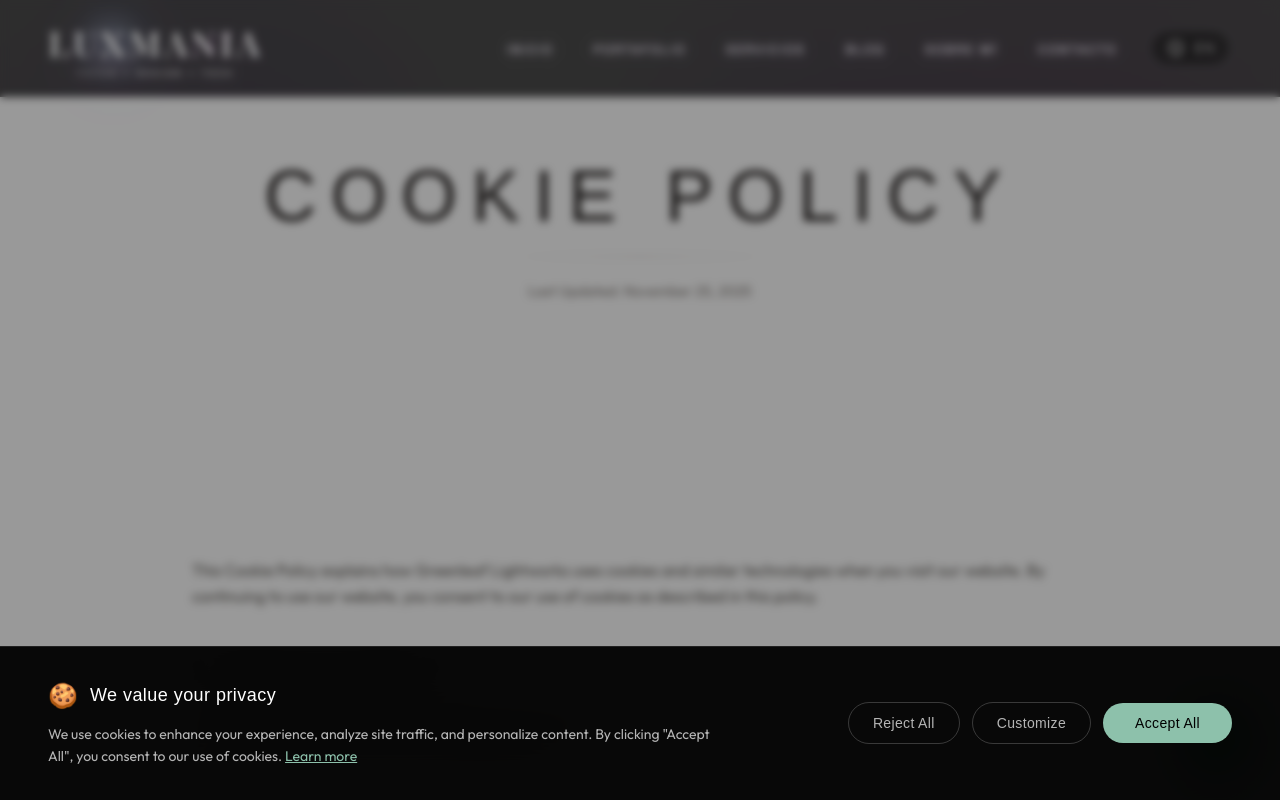
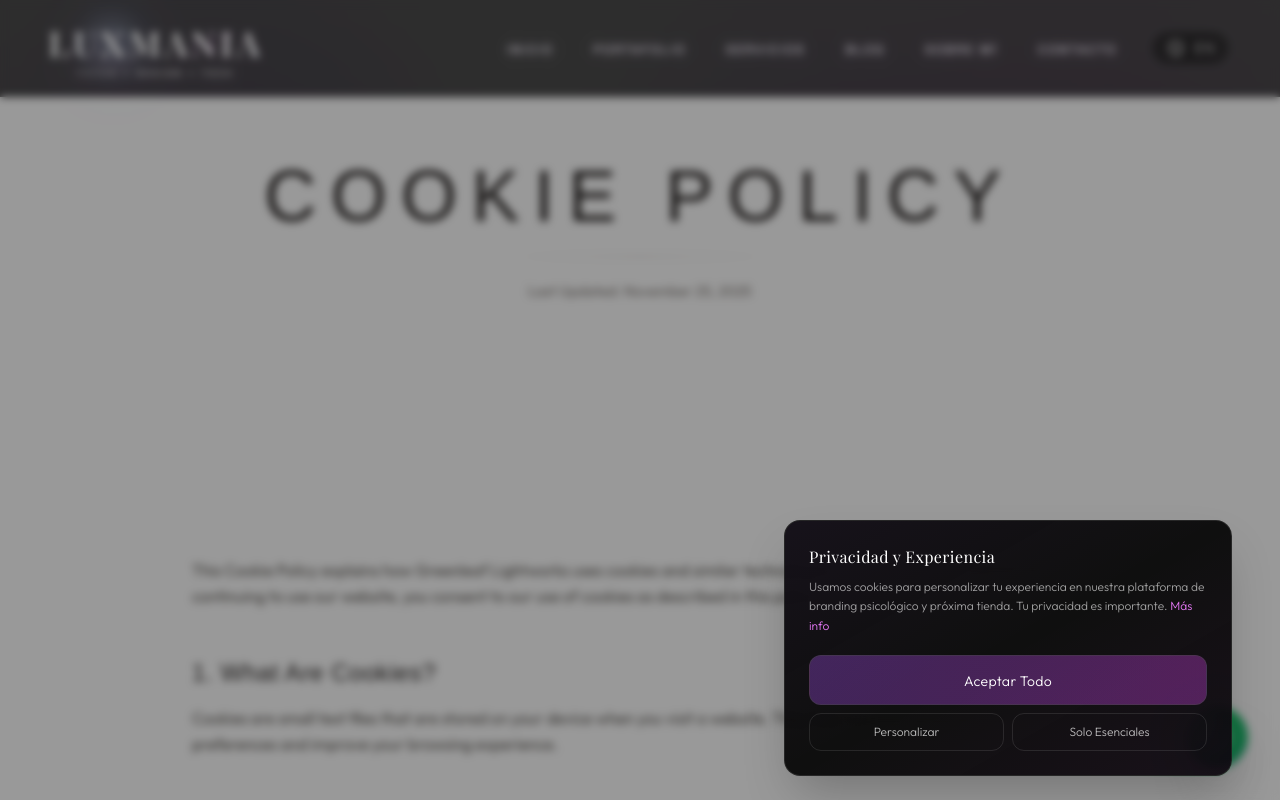
Before and after one commit to noirpraxis-dotcom/luis-virrueta-web, a React (Vite) app: page /cookie-policy in a window 1280 px wide. Shown: the top 800 px of the page. Built offline with nearby package versions, Linux system fonts and the light colour scheme.

Commit message:
COOKIES PREMIUM

```diff
--- a/src/components/CookieBanner.jsx
+++ b/src/components/CookieBanner.jsx
@@ -59,72 +59,86 @@ const CookieBanner = () => {
             onClick={() => setShowBanner(false)}
           />
 
-          {/* Banner */}
+          {/* Banner - PREMIUM MINIMALISTA */}
           <motion.div
             initial={{ y: 100, opacity: 0 }}
             animate={{ y: 0, opacity: 1 }}
             exit={{ y: 100, opacity: 0 }}
-            transition={{ duration: 0.5, ease: [0.76, 0, 0.24, 1] }}
-            className="fixed bottom-0 left-0 right-0 z-[101]"
+            transition={{ duration: 0.6, ease: [0.76, 0, 0.24, 1] }}
+            className="fixed bottom-6 left-6 right-6 lg:left-auto lg:right-12 lg:max-w-md z-[101]"
           >
-            <div className="bg-black/95 backdrop-blur-xl border-t border-white/10">
-              <div className="max-w-7xl mx-auto px-6 py-8 lg:px-12">
+            <div className="relative overflow-hidden rounded-2xl bg-black/90 backdrop-blur-2xl border border-white/10 shadow-2xl">
+              {/* Glow sutil */}
+              <div className="absolute inset-0 bg-gradient-to-br from-purple-500/5 via-transparent to-fuchsia-500/5" />
+
+              <div className="relative p-6">
                 {!showCustomize ? (
-                  <div className="flex flex-col lg:flex-row items-center justify-between gap-6">
-                    {/* Text Content */}
-                    <div className="flex-1 text-center lg:text-left">
-                      <div className="flex items-center justify-center lg:justify-start gap-3 mb-3">
-                        <span className="text-2xl">🍪</span>
-                        <h3
-                          className="text-white text-lg font-light tracking-wide"
-                          style={{ fontFamily: 'Gotham, sans-serif' }}
-                        >
-                          {t('cookies.title')}
-                        </h3>
-                      </div>
-                      <p className="text-white/70 text-sm leading-relaxed max-w-2xl">
-                        {t('cookies.description')}{' '}
+                  <div className="space-y-5">
+                    {/* Header minimalista */}
+                    <div>
+                      <h3 className="text-white text-base font-light tracking-wide mb-2 font-display">
+                        Privacidad y Experiencia
+                      </h3>
+                      <p className="text-white/60 text-xs font-light leading-relaxed">
+                        Usamos cookies para personalizar tu experiencia en nuestra plataforma de branding psicológico y próxima tienda. Tu privacidad es importante.{' '}
                         <Link
-                          to="/privacy-policy"
-                          className="text-[#8dc1ab] hover:text-[#7ab09a] underline transition-colors"
+                          to="/politica-privacidad"
+                          className="text-fuchsia-400 hover:text-fuchsia-300 underline-offset-2 hover:underline transition-all"
                           onClick={() => setShowBanner(false)}
                         >
-                          {t('cookies.learnMore')}
+                          Más info
                         </Link>
                       </p>
                     </div>
 
-                    {/* Action Buttons */}
-                    <div className="flex flex-wrap items-center justify-center gap-3">
+                    {/* Botones premium */}
+                    <div className="flex flex-col gap-2">
                       <motion.button
                         whileHover={{ scale: 1.02 }}
                         whileTap={{ scale: 0.98 }}
-                        onClick={handleRejectAll}
-                        className="px-6 py-2.5 text-white/70 hover:text-white border border-white/20 hover:border-white/40 rounded-full text-sm font-light tracking-wide transition-all duration-300"
-                        style={{ fontFamily: 'Gotham, sans-serif' }}
+                        onClick={handleAcceptAll}
+                        className="group relative overflow-hidden w-full px-5 py-3 rounded-xl bg-gradient-to-r from-purple-500/20 to-fuchsia-500/20 border border-white/10 hover:border-white/30 transition-all duration-300"
                       >
-                        {t('cookies.rejectAll')}
+                        <motion.div
+                          animate={{
+                            backgroundPosition: ['0% 50%', '100% 50%', '0% 50%']
+                          }}
+                          transition={{
+                            duration: 5,
+                            repeat: Infinity,
+                            ease: "linear"
+                          }}
+                          className="absolute inset-0 opacity-0 group-hover:opacity-100 transition-opacity"
+                          style={{
+                            background: 'linear-gradient(135deg, #a855f7 0%, #d946ef 50%, #a855f7 100%)',
+                            backgroundSize: '200% 200%',
+                            opacity: 0.15
+                          }}
+                        />
+                        <span className="relative text-white text-sm font-light tracking-wide">
+                          Aceptar Todo
+                        </span>
                       </motion.button>
 
-                      <motion.button
-                        whileHover={{ scale: 1.02 }}
-                        whileTap={{ scale: 0.98 }}
-                        onClick={() => setShowCustomize(true)}
-                        className="px-6 py-2.5 text-white/70 hover:text-white border border-white/20 hover:border-white/40 rounded-full text-sm font-light tracking-wide transition-all duration-300"
-                        style={{ fontFamily: 'Gotham, sans-serif' }}
-                      >
-                        {t('cookies.customize')}
-                      </motion.button>
+                      <div className="flex gap-2">
+                        <motion.button
+                          whileHover={{ scale: 1.02 }}
+                          whileTap={{ scale: 0.98 }}
+                          onClick={() => setShowCustomize(true)}
+                          className="flex-1 px-4 py-2.5 text-white/70 hover:text-white text-xs font-light border border-white/10 hover:border-white/20 rounded-xl transition-all duration-300"
+                        >
+                          Personalizar
+                        </motion.button>
 
-                      <motion.button
-                        whileHover={{ scale: 1.02, boxShadow: '0 0 20px rgba(141, 193, 171, 0.3)' }}
-                        whileTap={{ scale: 0.98 }}
-                        onClick={handleAcceptAll}
-                        className="px-8 py-2.5 bg-[#8dc1ab] text-black rounded-full text-sm font-medium tracking-wide transition-all duration-300 hover:bg-[#7ab09a]"
-                        style={{ fontFamily: 'Gotham, sans-serif' }}
-                      >
-                        {t('cookies.acceptAll')}
-                      </motion.button>
+                        <motion.button
+                          whileHover={{ scale: 1.02 }}
+                          whileTap={{ scale: 0.98 }}
+                          onClick={handleRejectAll}
+                          className="flex-1 px-4 py-2.5 text-white/70 hover:text-white text-xs font-light border border-white/10 hover:border-white/20 rounded-xl transition-all duration-300"
+                        >
+                          Solo Esenciales
+                        </motion.button>
+                      </div>
                     </div>
                   </div>
                 ) : (
@@ -155,96 +169,93 @@ const CustomizePreferences = ({ onSave, onBack, t }) => {
     <motion.div
       initial={{ opacity: 0, y: 20 }}
       animate={{ opacity: 1, y: 0 }}
-      className="space-y-6"
+      className="space-y-5"
     >
-      <div className="text-center lg:text-left">
-        <h3
-          className="text-white text-xl font-light tracking-wide mb-2"
-          style={{ fontFamily: 'Gotham, sans-serif' }}
-        >
-          {t('cookies.preferencesTitle')}
+      <div>
+        <h3 className="text-white text-base font-light tracking-wide mb-2 font-display">
+          Preferencias de Cookies
         </h3>
-        <p className="text-white/60 text-sm">
-          {t('cookies.preferencesDescription')}
+        <p className="text-white/60 text-xs font-light">
+          Elige qué cookies deseas permitir en tu experiencia
         </p>
       </div>
 
-      <div className="space-y-4">
-        {/* Necessary Cookies */}
-        <div className="flex items-start justify-between gap-4 p-4 bg-white/5 rounded-lg border border-white/10">
+      <div className="space-y-3">
+        {/* Necesarias */}
+        <div className="flex items-center justify-between gap-4 p-3 bg-white/5 rounded-xl border border-white/10">
           <div className="flex-1">
-            <h4 className="text-white text-sm font-medium mb-1">{t('cookies.necessary')}</h4>
-            <p className="text-white/60 text-xs leading-relaxed">
-              {t('cookies.necessaryDesc')}
+            <h4 className="text-white text-xs font-light mb-1">Esenciales</h4>
+            <p className="text-white/50 text-[10px] leading-relaxed">
+              Necesarias para el funcionamiento del sitio
             </p>
           </div>
-          <div className="flex items-center">
-            <div className="w-12 h-6 bg-[#8dc1ab] rounded-full flex items-center justify-end px-1">
-              <div className="w-4 h-4 bg-white rounded-full" />
-            </div>
+          <div className="w-10 h-5 bg-gradient-to-r from-purple-500 to-fuchsia-500 rounded-full flex items-center justify-end px-0.5">
+            <div className="w-4 h-4 bg-white rounded-full shadow" />
           </div>
         </div>
 
-        {/* Analytics Cookies */}
-        <div className="flex items-start justify-between gap-4 p-4 bg-white/5 rounded-lg border border-white/10">
+        {/* Análisis */}
+        <div className="flex items-center justify-between gap-4 p-3 bg-white/5 rounded-xl border border-white/10">
           <div className="flex-1">
-            <h4 className="text-white text-sm font-medium mb-1">{t('cookies.analytics')}</h4>
-            <p className="text-white/60 text-xs leading-relaxed">
-              {t('cookies.analyticsDesc')}
+            <h4 className="text-white text-xs font-light mb-1">Análisis</h4>
+            <p className="text-white/50 text-[10px] leading-relaxed">
+              Mejoran tu experiencia con datos anónimos
             </p>
           </div>
           <button
             onClick={() => togglePreference('analytics')}
             className="flex items-center"
           >
-            <div className={`w-12 h-6 rounded-full flex items-center transition-colors duration-300 px-1 ${
-              preferences.analytics ? 'bg-[#8dc1ab] justify-end' : 'bg-white/20 justify-start'
+            <div className={`w-10 h-5 rounded-full flex items-center transition-all duration-300 px-0.5 ${
+              preferences.analytics
+                ? 'bg-gradient-to-r from-purple-500 to-fuchsia-500 justify-end'
+                : 'bg-white/20 justify-start'
             }`}>
-              <div className="w-4 h-4 bg-white rounded-full" />
+              <div className="w-4 h-4 bg-white rounded-full shadow" />
             </div>
           </button>
         </div>
 
-        {/* Marketing Cookies */}
-        <div className="flex items-start justify-between gap-4 p-4 bg-white/5 rounded-lg border border-white/10">
+        {/* Marketing */}
+        <div className="flex items-center justify-between gap-4 p-3 bg-white/5 rounded-xl border border-white/10">
           <div className="flex-1">
-            <h4 className="text-white text-sm font-medium mb-1">{t('cookies.marketing')}</h4>
-            <p className="text-white/60 text-xs leading-relaxed">
-              {t('cookies.marketingDesc')}
+            <h4 className="text-white text-xs font-light mb-1">Marketing</h4>
+            <p className="text-white/50 text-[10px] leading-relaxed">
+              Para ofertas personalizadas de nuestra tienda
             </p>
           </div>
           <button
             onClick={() => togglePreference('marketing')}
             className="flex items-center"
           >
-            <div className={`w-12 h-6 rounded-full flex items-center transition-colors duration-300 px-1 ${
-              preferences.marketing ? 'bg-[#8dc1ab] justify-end' : 'bg-white/20 justify-start'
+            <div className={`w-10 h-5 rounded-full flex items-center transition-all duration-300 px-0.5 ${
+              preferences.marketing
+                ? 'bg-gradient-to-r from-purple-500 to-fuchsia-500 justify-end'
+                : 'bg-white/20 justify-start'
             }`}>
-              <div className="w-4 h-4 bg-white rounded-full" />
+              <div className="w-4 h-4 bg-white rounded-full shadow" />
             </div>
           </button>
         </div>
       </div>
 
-      <div className="flex items-center justify-center gap-3 pt-4">
+      <div className="flex gap-2 pt-2">
         <motion.button
           whileHover={{ scale: 1.02 }}
           whileTap={{ scale: 0.98 }}
           onClick={onBack}
-          className="px-6 py-2.5 text-white/70 hover:text-white border border-white/20 hover:border-white/40 rounded-full text-sm font-light tracking-wide transition-all duration-300"
-          style={{ fontFamily: 'Gotham, sans-serif' }}
+          className="flex-1 px-4 py-2.5 text-white/70 hover:text-white border border-white/10 hover:border-white/20 rounded-xl text-xs font-light transition-all duration-300"
         >
-          {t('cookies.back')}
+          Volver
         </motion.button>
 
         <motion.button
-          whileHover={{ scale: 1.02, boxShadow: '0 0 20px rgba(141, 193, 171, 0.3)' }}
+          whileHover={{ scale: 1.02 }}
           whileTap={{ scale: 0.98 }}
           onClick={() => onSave(preferences)}
-          className="px-8 py-2.5 bg-[#8dc1ab] text-black rounded-full text-sm font-medium tracking-wide transition-all duration-300 hover:bg-[#7ab09a]"
-          style={{ fontFamily: 'Gotham, sans-serif' }}
+          className="flex-1 px-4 py-2.5 bg-gradient-to-r from-purple-500/20 to-fuchsia-500/20 text-white border border-white/10 hover:border-white/30 rounded-xl text-xs font-light transition-all duration-300"
         >
-          {t('cookies.savePreferences')}
+          Guardar Preferencias
         </motion.button>
       </div>
     </motion.div>
```
Also changed, not shown: src/components/Footer.jsx (+4 -4 lines).
